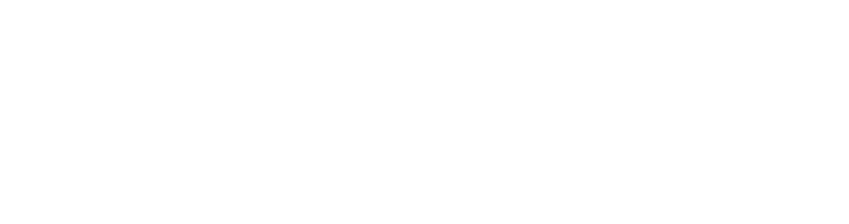
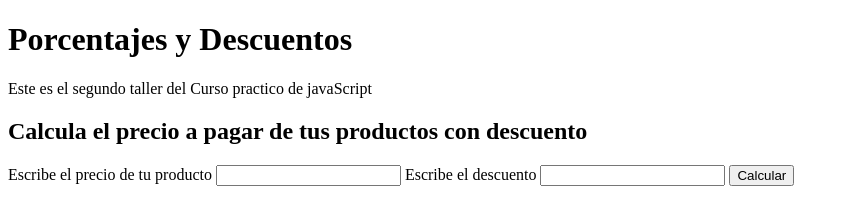
Before and after one commit to MarianAlpha/curso-practico-javaScript, a plain HTML site: page descuentos.html in a window 1280 px wide. Shown: the whole page, without its empty margins (0-849 px from the left). Drawn offline with Linux system fonts and the light colour scheme.

Commit message:
Taller 2 terminado

```diff
--- a/descuentos.html
+++ b/descuentos.html
@@ -4,9 +4,31 @@
     <meta charset="UTF-8">
     <meta http-equiv="X-UA-Compatible" content="IE=edge">
     <meta name="viewport" content="width=device-width, initial-scale=1.0">
-    <title>Document</title>
+    <title>Porcentajes y Descuentos | Curso practico javaScript</title>
 </head>
 <body>
+    <header>
+        <h1>Porcentajes y Descuentos</h1>
+        <p>Este es el segundo taller del Curso practico de javaScript</p>
+    </header>
 
+    <section>
+        <h2>Calcula el precio a pagar de tus productos con descuento</h2>
+
+        <form action="">
+            <label for="inputPrice">Escribe el precio de tu producto</label>
+            <input id="inputPrice" type="number">
+
+            <label for="inputDiscount">Escribe el descuento</label>
+            <input id="inputDiscount" type="number">
+
+            <button type="button" onclick="calcularProductoConDescuento()">
+                Calcular
+            </button>
+            <p id="ResultP"></p>
+        </form>
+    </section>
+
+    <script src="./descuentos.js"></script>
 </body>
 </html>
--- a/descuentos.js
+++ b/descuentos.js
@@ -0,0 +1,29 @@
+/* const precioOriginal = 120;
+const descuento = 18;
+ */
+/* const porcentajePrecioDescuento = 100 - descuento;
+const nuevoPrecio = (precioOriginal*porcentajePrecioDescuento)/100; */
+
+function calcularDescuento(precio,descuento) {
+    const porcentajePrecioDescuento = 100 - descuento;
+    return (precio*porcentajePrecioDescuento)/100;
+}
+
+function calcularProductoConDescuento(){
+    const inputPrice = document.getElementById("inputPrice");
+    const priceValue = inputPrice.value;
+
+    const inputDiscount = document.getElementById("inputDiscount")
+    const discountValue = inputDiscount.value;
+
+    const descuento = calcularDescuento(priceValue,discountValue);
+
+    const resultP = document.getElementById("ResultP");
+    resultP.innerText = "El precio con descuento son: " + descuento;
+}
+/* console.log({
+    precioOriginal,
+    descuento,
+    porcentajePrecioDescuento,
+    nuevoPrecio,
+}); */
```
Also changed, not shown: 1 other file.
